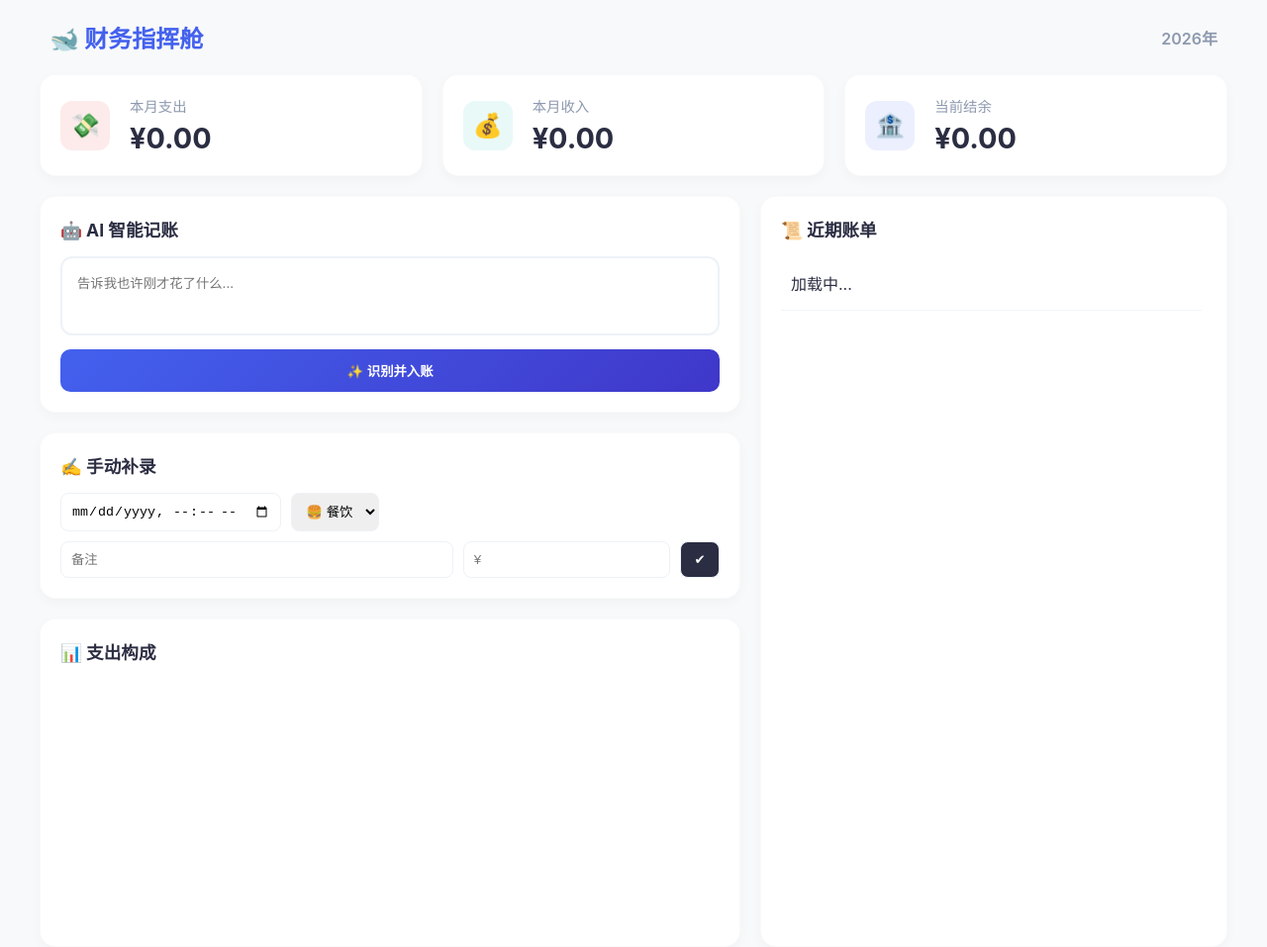
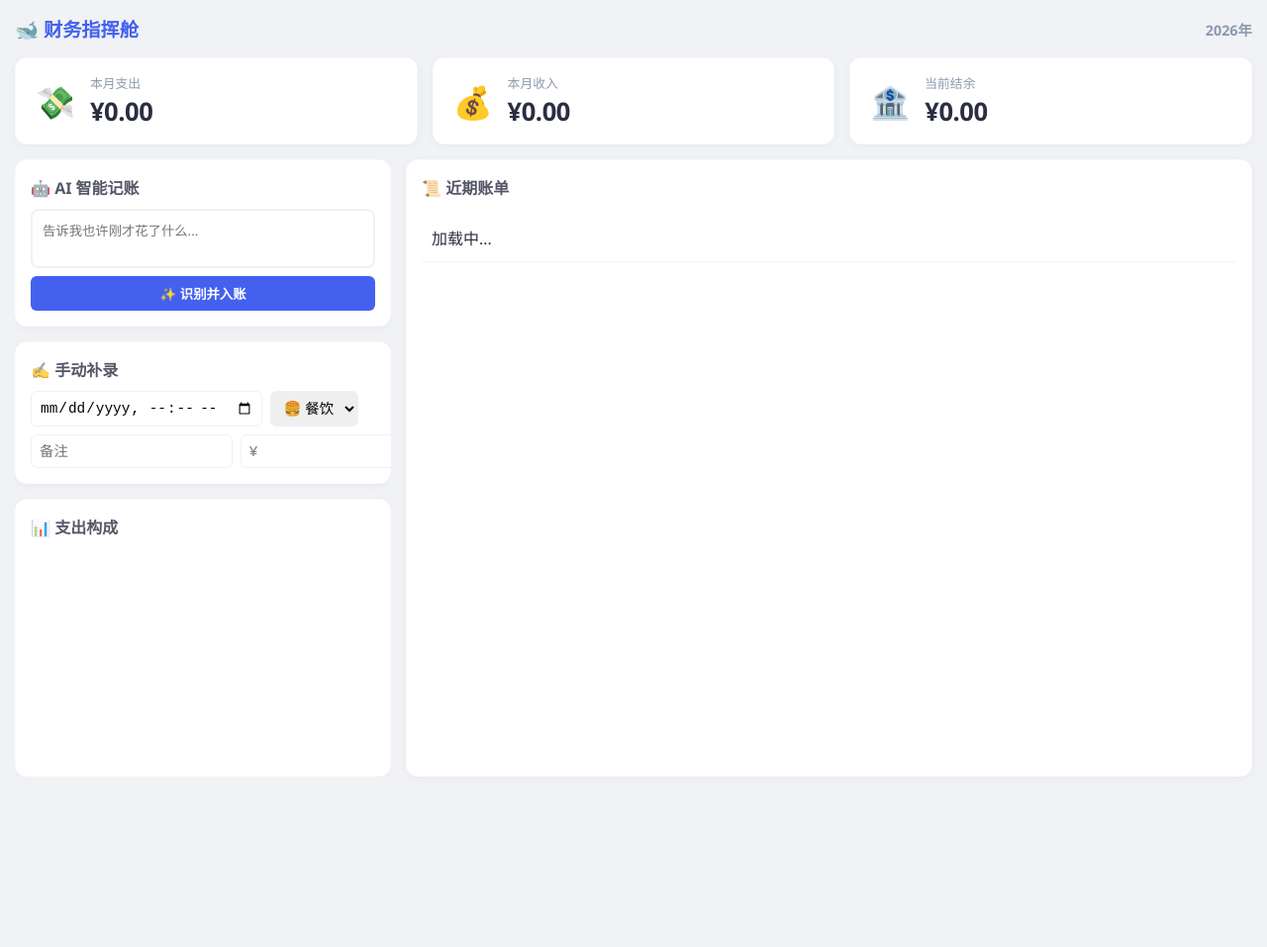
Before and after one commit to lilyjane111/money-tracker, a plain HTML site: page index.html in a window 1280 px wide. Shown: the whole page at 99% size. After the commit the page ends 800 px from the top, so only its background shows below. Drawn offline with nearby package versions, Linux system fonts and the light colour scheme.

Commit message:
Update style.css
修改布局

```diff
--- a/style.css
+++ b/style.css
@@ -2,30 +2,32 @@
     --primary: #4361ee;
     --success: #2ec4b6;
     --danger: #e63946;
-    --bg: #f8f9fa;
+    --bg: #f0f2f5;
     --card-bg: #ffffff;
     --text: #2b2d42;
     --gray: #8d99ae;
 }
 
+/* 1. 锁死整个页面，不许滚动 */
 body {
-    font-family: 'Inter', -apple-system, sans-serif;
+    font-family: 'Segoe UI', Roboto, 'Helvetica Neue', sans-serif;
     background-color: var(--bg);
     color: var(--text);
     margin: 0;
-    padding: 20px;
-    height: 100vh;
+    padding: 15px;
+    height: 100vh; /* 强制视口高度 */
     box-sizing: border-box;
+    overflow: hidden; /* 隐藏全局滚动条 */
 }
 
-/* 布局容器 */
+/* 布局容器：弹性盒子 */
 .dashboard-container {
-    max-width: 1200px;
+    max-width: 1400px;
+    height: 100%; /* 占满 body */
     margin: 0 auto;
     display: flex;
     flex-direction: column;
-    gap: 20px;
-    height: 100%;
+    gap: 15px;
 }
 
 /* 顶部栏 */
@@ -33,160 +35,147 @@ body {
     display: flex;
     justify-content: space-between;
     align-items: center;
-    padding: 0 10px;
+    flex-shrink: 0; /* 防止被压缩 */
 }
-.logo { font-size: 1.5rem; font-weight: 800; color: var(--primary); }
-.user-profile { font-weight: 600; color: var(--gray); }
+.logo { font-size: 1.2rem; font-weight: 800; color: var(--primary); display: flex; align-items: center; gap:8px;}
+.user-profile { font-weight: 600; color: var(--gray); font-size: 0.9rem;}
 
 /* 统计卡片行 */
 .stats-row {
     display: grid;
     grid-template-columns: repeat(3, 1fr);
-    gap: 20px;
+    gap: 15px;
+    flex-shrink: 0; /* 防止被压缩 */
 }
 
 .card {
     background: var(--card-bg);
-    border-radius: 16px;
-    padding: 20px;
-    box-shadow: 0 4px 12px rgba(0,0,0,0.03);
+    border-radius: 12px;
+    padding: 15px;
+    box-shadow: 0 2px 8px rgba(0,0,0,0.04);
     border: 1px solid rgba(0,0,0,0.02);
 }
 
-.stat-card {
-    display: flex;
-    align-items: center;
-    gap: 20px;
-}
-.stat-icon {
-    width: 50px;
-    height: 50px;
-    border-radius: 12px;
-    display: flex;
-    align-items: center;
-    justify-content: center;
-    font-size: 1.5rem;
-}
-.stat-card.expense .stat-icon { background: rgba(230, 57, 70, 0.1); color: var(--danger); }
-.stat-card.income .stat-icon { background: rgba(46, 196, 182, 0.1); color: var(--success); }
-.stat-card.balance .stat-icon { background: rgba(67, 97, 238, 0.1); color: var(--primary); }
+.stat-card { display: flex; align-items: center; gap: 15px; padding: 15px 20px;}
+.stat-icon { font-size: 2rem; }
+.stat-info h4 { margin: 0; color: var(--gray); font-size: 0.8rem; font-weight: normal; }
+.stat-info p { margin: 2px 0 0; font-size: 1.6rem; font-weight: 700; letter-spacing: -0.5px;}
 
-.stat-info h4 { margin: 0; color: var(--gray); font-size: 0.9rem; font-weight: 500; }
-.stat-info p { margin: 5px 0 0; font-size: 1.8rem; font-weight: 700; }
-
-/* 主内容网格 */
+/* === 核心：左右分栏布局 === */
 .main-grid {
     display: grid;
-    grid-template-columns: 1.5fr 1fr; /* 左侧宽，右侧窄 */
-    gap: 20px;
-    flex: 1; /* 填满剩余高度 */
-    min-height: 0; /* 防止溢出 */
+    grid-template-columns: 380px 1fr; /* 左侧固定宽度，右侧自适应 */
+    gap: 15px;
+    flex: 1; /* 占据剩余的所有高度 */
+    min-height: 0; /* 关键！允许 flex 子元素小于内容高度，从而触发滚动 */
 }
 
-.left-col, .right-col {
+/* 左列 */
+.left-col {
     display: flex;
     flex-direction: column;
-    gap: 20px;
+    gap: 15px;
+    height: 100%;
+    overflow-y: auto; /* 如果屏幕太矮，左侧也可以滚 */
+}
+/* 隐藏左侧滚动条但允许滚动 */
+.left-col::-webkit-scrollbar { width: 0px; }
+
+/* 右列：必须撑满 */
+.right-col {
+    height: 100%;
+    display: flex;
+    flex-direction: column;
 }
 
-.card-header h3 { margin: 0 0 15px 0; font-size: 1.1rem; display: flex; align-items: center; gap: 10px; }
+.card-header h3 { margin: 0 0 10px 0; font-size: 1rem; color: var(--text); opacity: 0.8; }
 
 /* AI 输入框 */
+.ai-box { display: flex; flex-direction: column; gap: 8px; }
 textarea {
-    width: 100%;
-    height: 80px;
-    padding: 15px;
-    border: 2px solid #edf2f7;
-    border-radius: 12px;
-    font-family: inherit;
-    resize: none;
-    box-sizing: border-box;
-    transition: 0.3s;
+    width: 100%; height: 60px; padding: 10px;
+    border: 2px solid #edf2f7; border-radius: 8px;
+    font-family: inherit; resize: none; box-sizing: border-box;
 }
 textarea:focus { border-color: var(--primary); outline: none; }
 .ai-btn {
-    width: 100%;
-    margin-top: 10px;
-    padding: 12px;
-    background: linear-gradient(135deg, var(--primary), #3f37c9);
-    color: white;
-    border: none;
-    border-radius: 10px;
-    cursor: pointer;
-    font-weight: 600;
-    transition: opacity 0.3s;
+    width: 100%; padding: 8px;
+    background: var(--primary); color: white;
+    border: none; border-radius: 6px; cursor: pointer; font-weight: 600;
 }
-.ai-btn:hover { opacity: 0.9; }
 
 /* 手动表单 */
-.manual-form { display: flex; flex-direction: column; gap: 10px; }
-.form-row { display: flex; gap: 10px; }
-input, select, #save-btn {
-    padding: 10px;
-    border: 1px solid #edf2f7;
-    border-radius: 8px;
-    box-sizing: border-box;
+.manual-form { display: flex; flex-direction: column; gap: 8px; }
+.form-row { display: flex; gap: 8px; }
+input, select {
+    padding: 8px; border: 1px solid #edf2f7; border-radius: 6px;
+    font-size: 0.9rem; box-sizing: border-box;
 }
-#save-btn { background: var(--text); color: white; cursor: pointer; width: 40px; display:flex; justify-content:center; align-items:center;}
+#save-btn, #cancel-edit-btn {
+    padding: 0 15px; border: none; border-radius: 6px; cursor: pointer; font-weight: bold;
+}
+#save-btn { background: #333; color: white; }
 #save-btn.update-mode { background: var(--success); }
+#cancel-edit-btn { background: #eee; color: #666; }
 
-/* 图表容器 */
+/* 图表容器 - 填满剩余空间 */
+.chart-card {
+    flex: 1; /* 撑满左列剩下的空间 */
+    display: flex;
+    flex-direction: column;
+    min-height: 200px;
+}
 .chart-wrapper {
-    height: 250px;
+    flex: 1;
     position: relative;
     display: flex;
     justify-content: center;
+    align-items: center;
 }
 
-/* 列表区域 - 关键修改：固定高度滚动 */
+/* === 列表区域 (完美滚动条) === */
 .list-card {
-    flex: 1; /* 占满右侧高度 */
+    height: 100%; /* 撑满右列 */
     display: flex;
     flex-direction: column;
-    overflow: hidden; /* 隐藏超出卡片的内容 */
-    min-height: 400px;
+    padding: 0; /* 移除内边距，让滚动条贴边 */
+    overflow: hidden;
 }
+.list-card .card-header { padding: 15px 15px 5px 15px; }
 
-.scrollable-list {
-    list-style: none;
-    padding: 0;
-    margin: 0;
-    overflow-y: auto; /* 允许内部滚动 */
-    flex: 1;
-    padding-right: 5px; /* 给滚动条留点位置 */
+.list-wrapper {
+    flex: 1; /* 占据剩余高度 */
+    overflow-y: auto; /* 开启垂直滚动 */
+    padding: 0 15px 15px 15px;
 }
+/* 美化滚动条 */
+.list-wrapper::-webkit-scrollbar { width: 6px; }
+.list-wrapper::-webkit-scrollbar-track { background: transparent; }
+.list-wrapper::-webkit-scrollbar-thumb { background: #cbd5e1; border-radius: 3px; }
+.list-wrapper::-webkit-scrollbar-thumb:hover { background: #94a3b8; }
 
-/* 美化滚动条 */
-.scrollable-list::-webkit-scrollbar { width: 6px; }
-.scrollable-list::-webkit-scrollbar-thumb { background: #e2e8f0; border-radius: 3px; }
+ul { list-style: none; padding: 0; margin: 0; }
+li {
+    display: flex; align-items: center; justify-content: space-between;
+    padding: 12px 10px; border-bottom: 1px solid #f1f5f9;
+}
+li:hover { background: #f8fafc; border-radius: 8px; }
+.li-left { display: flex; align-items: center; gap: 12px; }
+.li-icon { font-size: 1.5rem; width: 40px; text-align: center;}
+.li-info h5 { margin: 0; font-size: 0.95rem; font-weight: 600; }
+.li-info span { font-size: 0.8rem; color: #888; }
+.li-right { text-align: right; }
+.amount { font-weight: 700; font-size: 1rem; }
+.btns { opacity: 0; transition: 0.2s; margin-top: 4px; font-size: 0.8rem;}
+li:hover .btns { opacity: 1; }
+.btn-txt { background: none; border: none; cursor: pointer; color: #888; margin-left: 5px; padding: 2px;}
+.btn-txt:hover { color: var(--primary); }
 
-.scrollable-list li {
-    display: flex;
-    justify-content: space-between;
-    align-items: center;
-    padding: 15px 10px;
-    border-bottom: 1px solid #f1f5f9;
-    transition: background 0.2s;
+/* 响应式：手机端恢复滚动 */
+@media (max-width: 800px) {
+    body { height: auto; overflow: auto; } /* 恢复滚动 */
+    .dashboard-container { height: auto; }
+    .main-grid { grid-template-columns: 1fr; display: flex; flex-direction: column; }
+    .list-card { height: 500px; } /* 手机上给列表定个高 */
+    .stats-row { grid-template-columns: 1fr; }
 }
-.scrollable-list li:hover { background: #f8fafc; }
-
-.li-content { display: flex; gap: 15px; align-items: center; }
-.li-icon { width: 40px; height: 40px; background: #f1f5f9; border-radius: 50%; display: flex; align-items: center; justify-content: center; font-size: 1.2rem; }
-.li-text h5 { margin: 0; font-size: 0.95rem; color: var(--text); }
-.li-text span { font-size: 0.8rem; color: var(--gray); }
-
-.li-amount { text-align: right; }
-.amount-num { font-weight: 700; font-size: 1rem; display: block; }
-.amount-actions { display: flex; gap: 5px; justify-content: flex-end; opacity: 0; transition: 0.2s; margin-top: 4px; }
-.scrollable-list li:hover .amount-actions { opacity: 1; }
-.btn-xs { font-size: 0.7rem; padding: 2px 6px; border: 1px solid #ddd; background: white; cursor: pointer; border-radius: 4px; }
-.btn-xs:hover { color: var(--primary); border-color: var(--primary); }
-
-/* 响应式：手机端还是变回单列 */
-@media (max-width: 768px) {
-    .stats-row { grid-template-columns: 1fr; }
-    .main-grid { grid-template-columns: 1fr; }
-    .chart-card { display: none; /* 手机上也许可以隐藏图表，或者放到底部 */ }
-    .dashboard-container { height: auto; }
-    .list-card { height: 500px; }
-}
```
